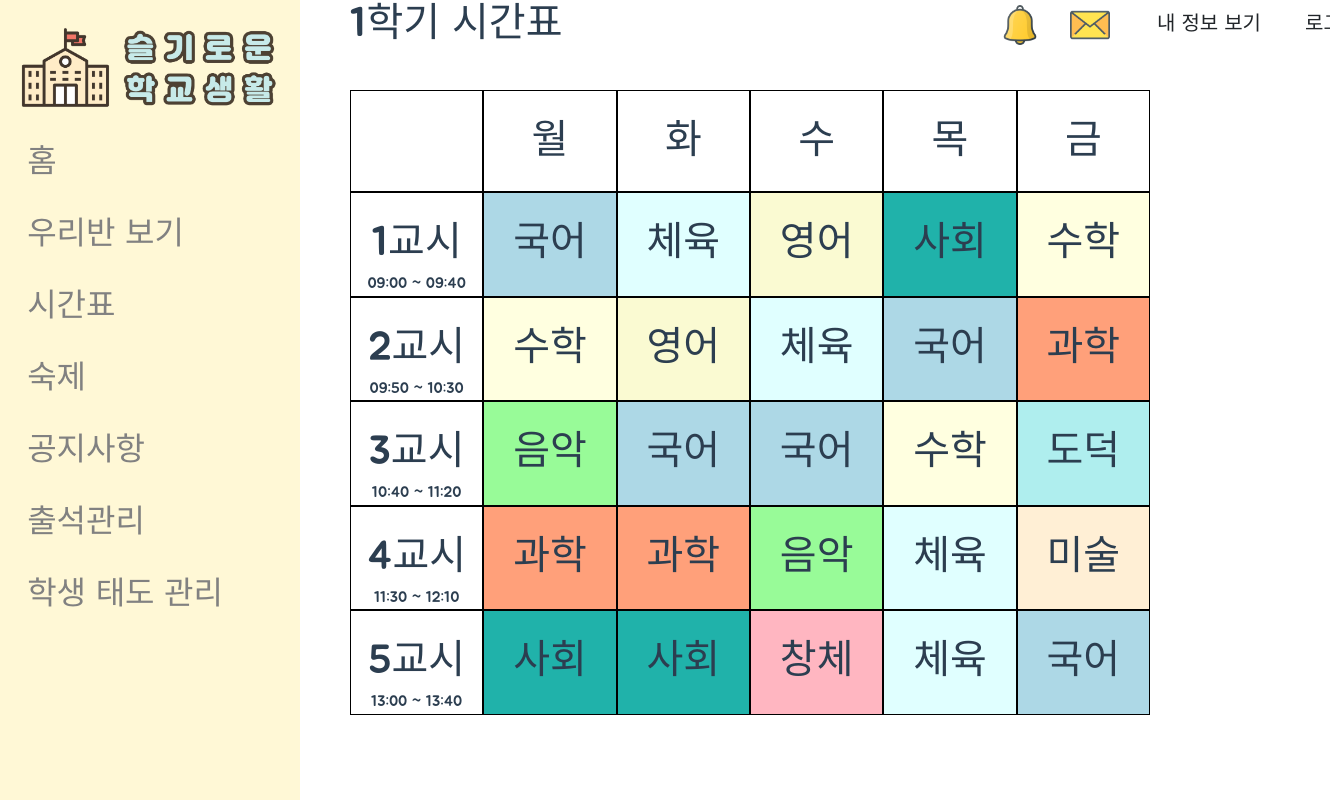
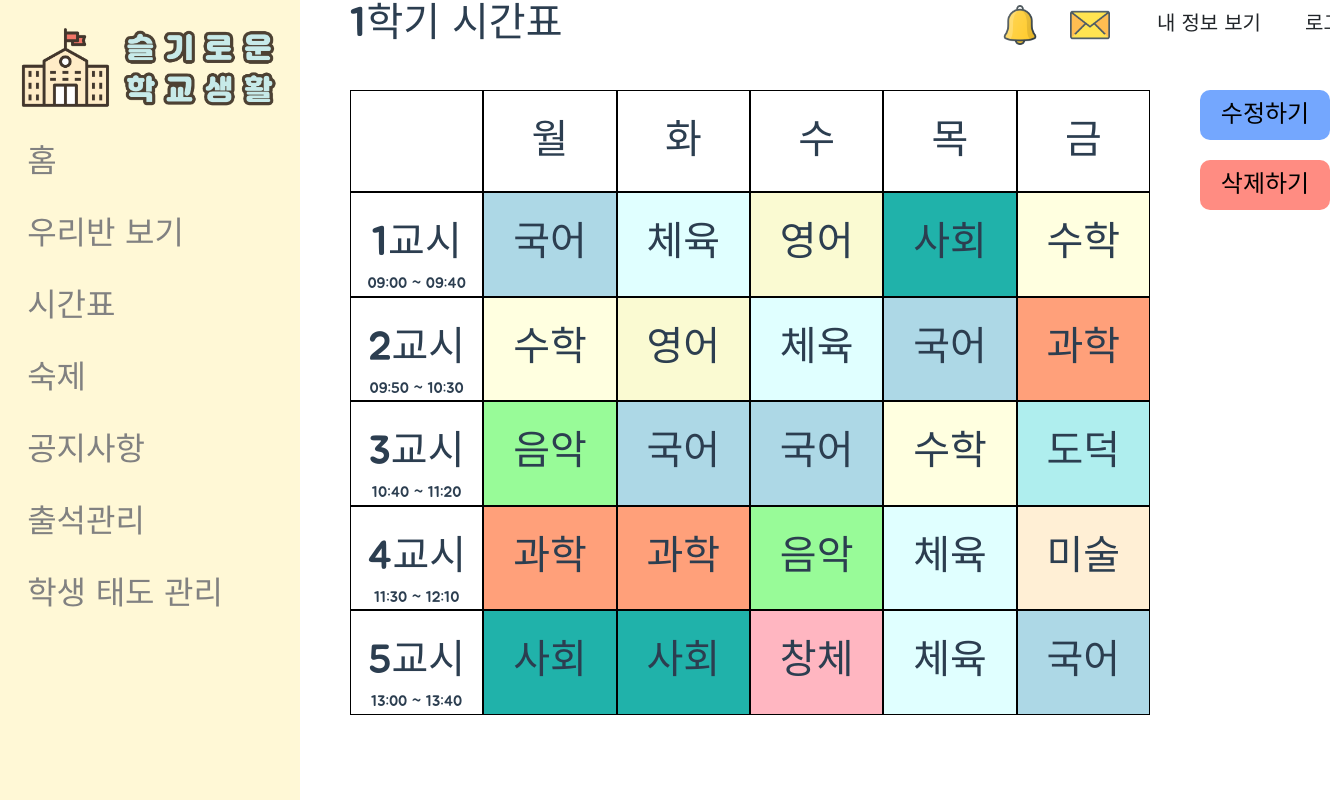
Before and after one commit to Jeong-Heui-Jin/wise_school, a Vue app in the folder frontend/: page /timetable in a window 1280 px wide. Shown: the whole page, 1330 px wide, since content can reach past the window. Built offline with nearby package versions, Linux system fonts and the light colour scheme; a web font is replaced by a local one.

Commit message:
Update Timetable(Add buttons)

```diff
--- a/frontend/src/views/AfterLogin/Timetable.vue
+++ b/frontend/src/views/AfterLogin/Timetable.vue
@@ -1,10 +1,10 @@
 <template>
-  <div style="font-family: 'Jua', sans-serif;">
+  <div id="timetable" style="font-family: 'Jua', sans-serif;">
     <NavSideBar/>
     <NavBar/>
     <!-- 페이지 제목 -->
     <h1 id="title"> {{ timetable.Title }}</h1>
-    <b-container id="timetable">
+    <b-container id="timetable-content">
       <!-- 요일 -->
       <b-row id="period" >
         <b-col id="subject" style="padding-bottom: 20px;"> </b-col>
@@ -32,6 +32,11 @@
         <b-col id="subject">{{detail.Friday}}</b-col>
       </b-row>
     </b-container>
+    <div id="button-form">
+      <button style="background-color: #74a7fe">수정하기</button>
+      <br/>
+      <button style="background-color: #ff8c82">삭제하기</button>
+    </div>
   </div>
 </template>
 
@@ -107,7 +112,7 @@ export default {
 </script>
 
 <style>
-#timetable {
+#timetable-content {
   position: absolute;
   top: 90px;
   left: 350px;
@@ -116,7 +121,7 @@ export default {
   min-width: 800px;
 }
 
-#timetable #subject {
+#timetable-content #subject {
   min-width: 40px;
   font-size: 40px;
   text-align: center;
@@ -124,8 +129,22 @@ export default {
   border: 1px solid black;
 }
 
-#timetable #time {
+#timetable-content #time {
   font-size: 15px;
 }
 
+#timetable #button-form {
+  position: absolute;
+  top: 90px;
+  left: 1200px;
+}
+
+#timetable #button-form button {
+  width: 130px;
+  height: 50px;
+  border-radius: 10px;
+  margin-bottom: 20px;
+  border: 0px;
+  font-size: 24px;
+}
 </style>
```
